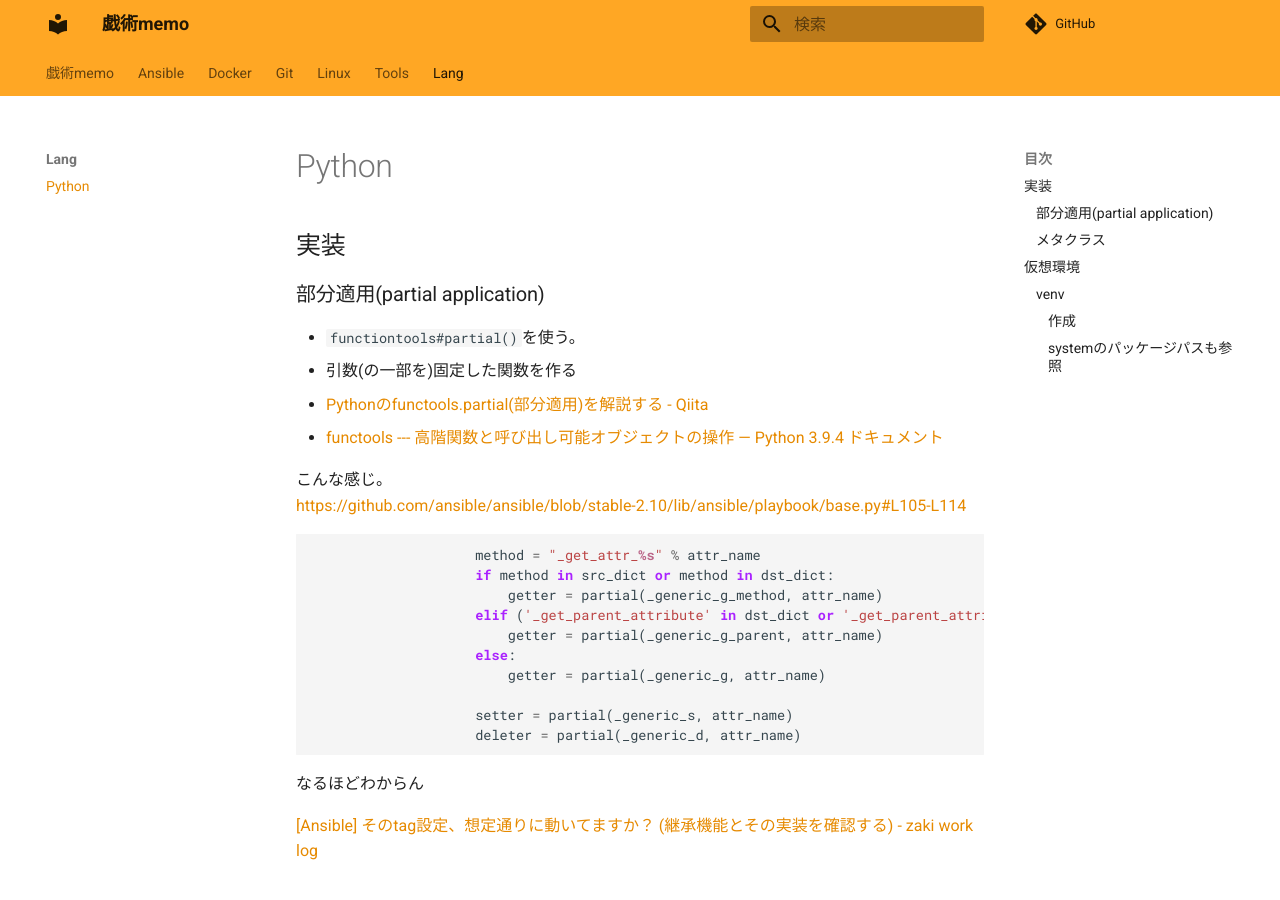
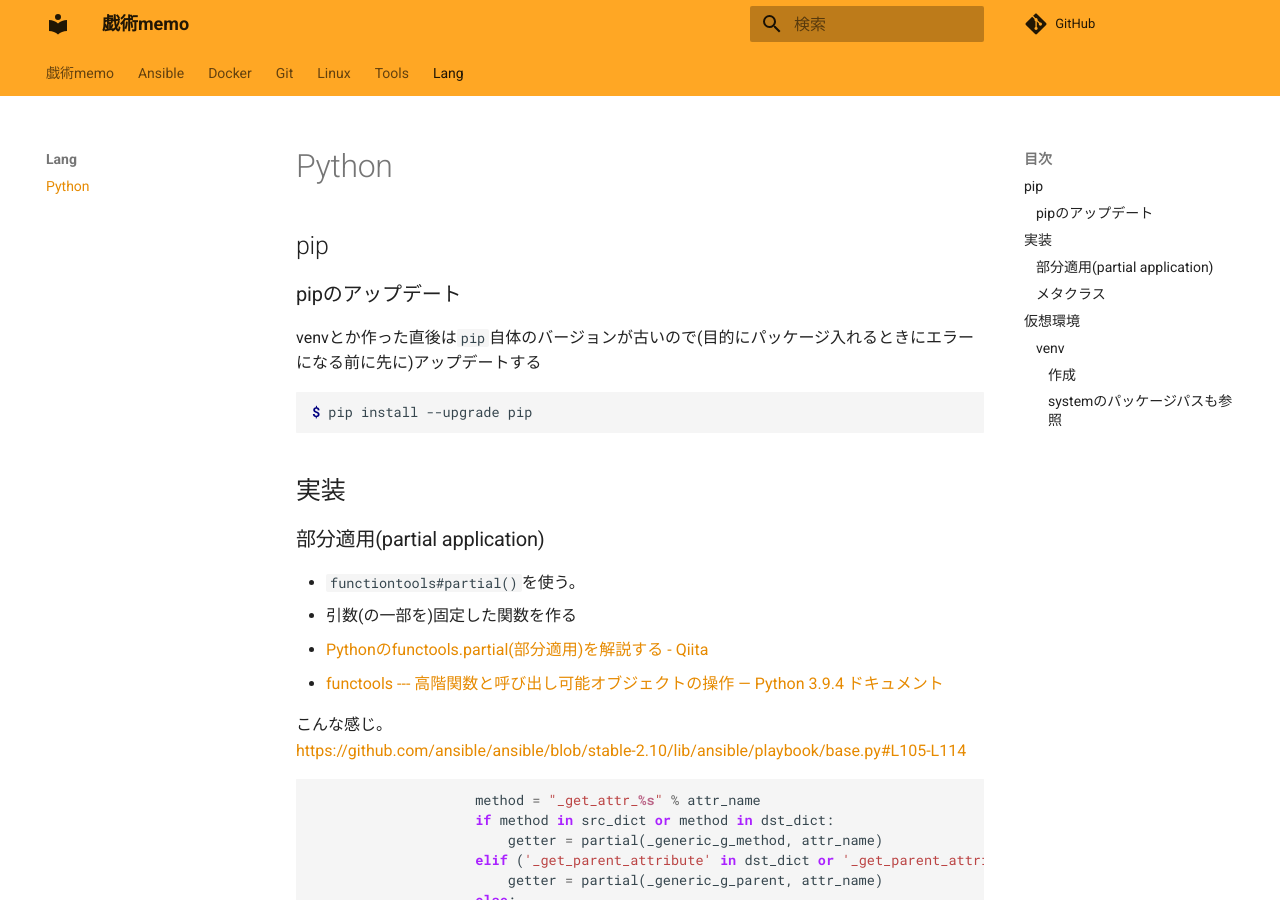
Before and after one commit to zaki-lknr/docs, an MkDocs documentation site: the page built from docs/lang/python.md, in a window 1280 px wide and 900 px high. Built offline with MkDocs 1.6.1 and Material for MkDocs 9.7.7, drawn with Linux system fonts in a browser that asks for light colours; comment, search, counter and statistics services are not loaded.

Commit message:
add: lang/python: upgrade pip

````diff
--- a/docs/lang/python.md
+++ b/docs/lang/python.md
@@ -1,4 +1,14 @@
 # Python
+
+## pip
+
+### pipのアップデート
+
+venvとか作った直後は`pip`自体のバージョンが古いので(目的にパッケージ入れるときにエラーになる前に先に)アップデートする
+
+```console
+$ pip install --upgrade pip
+```
 
 ## 実装
 
````
